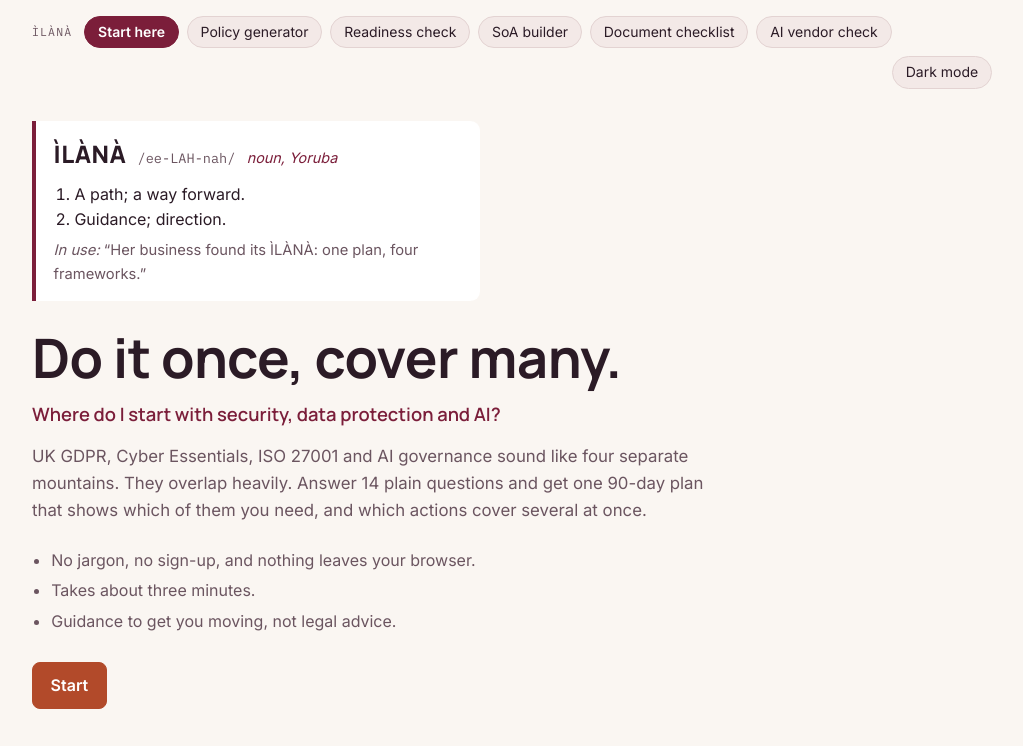
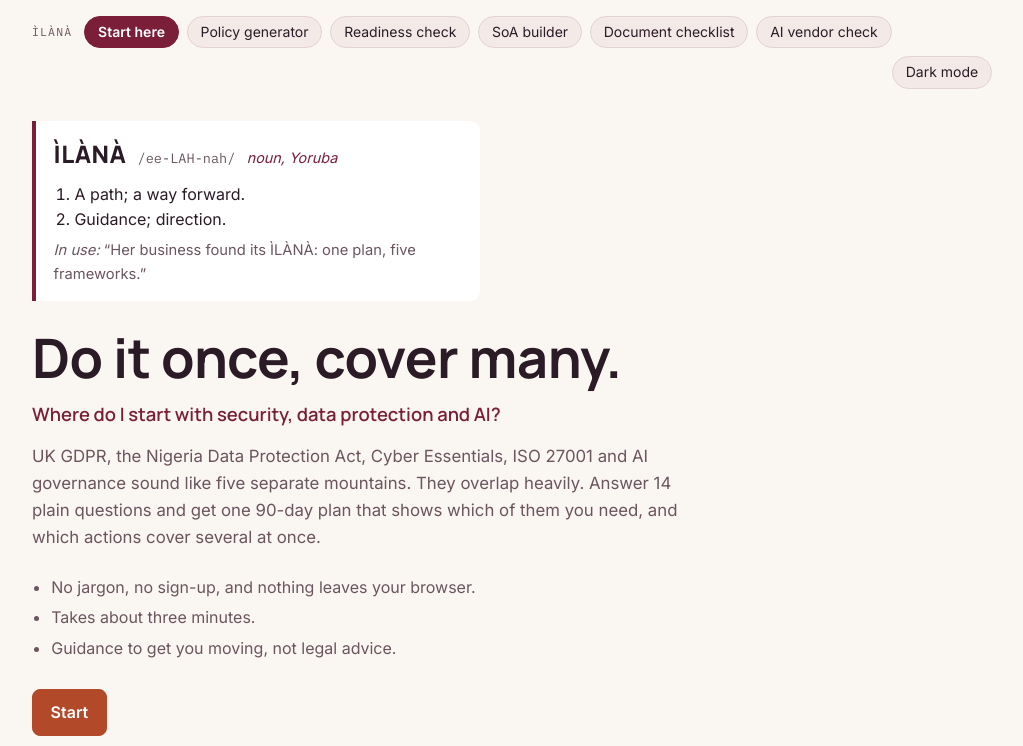
Before and after one commit to Ololade18/GRC-Check, a React (Vite) app: page / in a window 1280 px wide. Shown: the top 746 px of the page, without its empty margins (128-1151 px from the left). Built offline with nearby package versions, Linux system fonts and the light colour scheme.

Commit message:
Add files via upload

```diff
--- a/index.html
+++ b/index.html
@@ -4,7 +4,7 @@
     <meta charset="utf-8" />
     <meta name="viewport" content="width=device-width, initial-scale=1, viewport-fit=cover" />
     <title>ÌLÀNÀ | Do it once, cover many</title>
-    <meta name="description" content="ÌLÀNÀ is a free guide for UK small businesses. Answer 14 questions and get one 90-day plan that covers UK GDPR, Cyber Essentials, ISO 27001 and AI governance together. Nothing leaves your browser." />
+    <meta name="description" content="ÌLÀNÀ is a free guide for organisations in the UK and Nigeria. Answer 14 questions and get one 90-day plan that covers UK GDPR, the Nigeria Data Protection Act, Cyber Essentials, ISO 27001 and AI governance together. Nothing leaves your browser." />
     <link rel="preconnect" href="https://fonts.googleapis.com" />
     <link rel="preconnect" href="https://fonts.gstatic.com" crossorigin />
     <link href="https://fonts.googleapis.com/css2?family=IBM+Plex+Mono:wght@400;500&family=Inter:wght@400;500;600&family=Manrope:wght@600;700;800&display=swap" rel="stylesheet" />
--- a/src/App.jsx
+++ b/src/App.jsx
@@ -108,7 +108,18 @@ function Nav({ theme, onTheme, page }) {
   );
 }
 
-function Intro({ onStart, hasAnswers, onResume }) {
+function Intro({ onStart, hasAnswers, onResume, region }) {
+  const r = Array.isArray(region) ? region : [];
+  const uk = r.length === 0 || r.includes('uk');
+  const ng = r.length === 0 || r.includes('nigeria');
+  const list = [];
+  if (uk) list.push('UK GDPR');
+  if (ng) list.push('the Nigeria Data Protection Act');
+  if (uk) list.push('Cyber Essentials');
+  list.push('ISO 27001', 'AI governance');
+  const words = ['zero', 'one', 'two', 'three', 'four', 'five'];
+  const n = words[list.length];
+  const joined = list.slice(0, -1).join(', ') + ' and ' + list[list.length - 1];
   return (
     <section className="intro">
       <div className="dict">
@@ -120,13 +131,13 @@ function Intro({ onStart, hasAnswers, onResume }) {
           <li>Guidance; direction.</li>
         </ol>
         <p className="dict-use">
-          <em>In use:</em> &ldquo;Her business found its ÌLÀNÀ: one plan, four frameworks.&rdquo;
+          <em>In use:</em> &ldquo;Her business found its ÌLÀNÀ: one plan, {n} frameworks.&rdquo;
         </p>
       </div>
       <h1>Do it once, cover many.</h1>
       <p className="sub">Where do I start with security, data protection and AI?</p>
       <p className="lede">
-        UK GDPR, Cyber Essentials, ISO 27001 and AI governance sound like four separate mountains. They overlap heavily.
+        {joined.charAt(0).toUpperCase() + joined.slice(1)} sound like {n} separate mountains. They overlap heavily.
         Answer 14 plain questions and get one 90-day plan that shows which of them you need, and which actions cover
         several at once.
       </p>
@@ -152,7 +163,7 @@ function Intro({ onStart, hasAnswers, onResume }) {
             <strong>Make it understandable.</strong> Plain English for people who have never read a standard.
           </li>
           <li>
-            <strong>Show the overlap.</strong> One plan that covers UK GDPR, Cyber Essentials, ISO 27001 and AI governance together, so work is never done twice.
+            <strong>Show the overlap.</strong> One plan that covers {joined} together, so work is never done twice.
           </li>
           <li>
             <strong>Keep your information yours.</strong> No sign-up, and nothing you enter leaves your browser.
@@ -647,6 +658,7 @@ export default function App() {
   } else {
     view = (
       <Intro
+        region={state.a && state.a.region}
         hasAnswers={hasAnswers}
         onStart={() => setState({ a: {}, d: {}, step: 'intake', qi: 0 })}
         onResume={() => setState((s) => ({ ...s, step: complete ? 'plan' : 'intake' }))}
```
Also changed, not shown: 1 other file (tests, documents, lock files or other folders).
